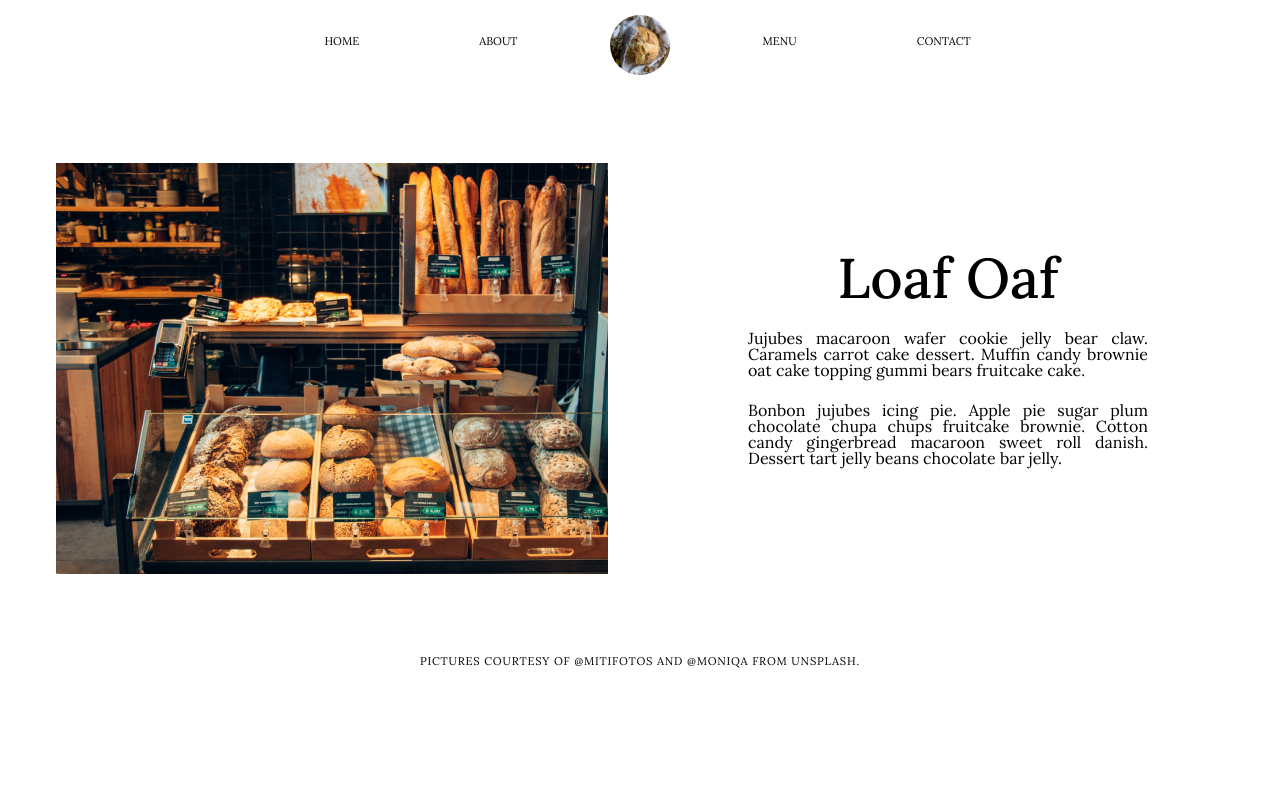
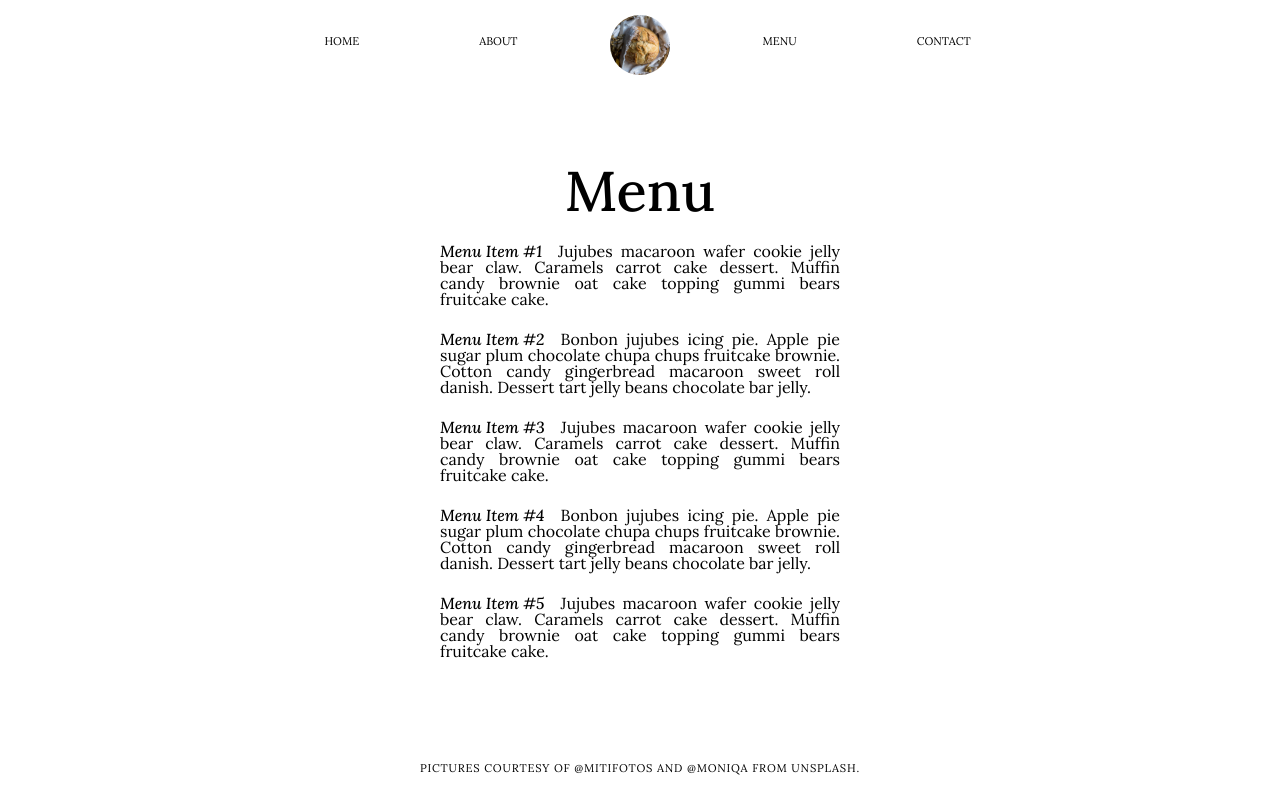
Before and after one commit to hbmatt/restaurant-page, a website built with webpack: page dist/index.html in a window 1280 px wide. Both pictures are taken after a click on the element "MENU". Built offline with nearby package versions, Linux system fonts and the light colour scheme.

Commit message:
Add menu content

```diff
--- a/src/content/loadMenuContent.js
+++ b/src/content/loadMenuContent.js
@@ -1,4 +1,62 @@
 function loadMenuContent() {
+  const main = document.getElementById('main');
+  main.innerHTML = '';
+
+  const article = document.createElement('article');
+  article.classList.add('col');
+
+  const desc = document.createElement('div');
+  desc.setAttribute('id','desc');
+
+  const title = document.createElement('h1');
+  title.textContent = 'Menu';
+
+  const item1 = document.createElement('p');
+  let menuname = document.createElement('em');
+  menuname.textContent = 'Menu Item #1';
+  item1.appendChild(menuname);
+  let menudesc = document.createTextNode('Jujubes macaroon wafer cookie jelly bear claw. Caramels carrot cake dessert. Muffin candy brownie oat cake topping gummi bears fruitcake cake.');
+  item1.appendChild(menudesc);
+
+  const item2 = document.createElement('p');
+  menuname = document.createElement('em');
+  menuname.textContent = 'Menu Item #2';
+  item2.appendChild(menuname);
+  menudesc = document.createTextNode('Bonbon jujubes icing pie. Apple pie sugar plum chocolate chupa chups fruitcake brownie. Cotton candy gingerbread macaroon sweet roll danish. Dessert tart jelly beans chocolate bar jelly.');
+  item2.appendChild(menudesc);
+
+  const item3 = document.createElement('p');
+  menuname = document.createElement('em');
+  menuname.textContent = 'Menu Item #3';
+  item3.appendChild(menuname);
+  menudesc = document.createTextNode('Jujubes macaroon wafer cookie jelly bear claw. Caramels carrot cake dessert. Muffin candy brownie oat cake topping gummi bears fruitcake cake.');
+  item3.appendChild(menudesc);
+
+  const item4 = document.createElement('p');
+  menuname = document.createElement('em');
+  menuname.textContent = 'Menu Item #4';
+  item4.appendChild(menuname);
+  menudesc = document.createTextNode('Bonbon jujubes icing pie. Apple pie sugar plum chocolate chupa chups fruitcake brownie. Cotton candy gingerbread macaroon sweet roll danish. Dessert tart jelly beans chocolate bar jelly.');
+  item4.appendChild(menudesc);
+
+  const item5 = document.createElement('p');
+  menuname = document.createElement('em');
+  menuname.textContent = 'Menu Item #5';
+  item5.appendChild(menuname);
+  menudesc = document.createTextNode('Jujubes macaroon wafer cookie jelly bear claw. Caramels carrot cake dessert. Muffin candy brownie oat cake topping gummi bears fruitcake cake.');
+  item5.appendChild(menudesc);
+
+  desc.appendChild(title);
+  desc.appendChild(item1);
+  desc.appendChild(item2);
+  desc.appendChild(item3);
+  desc.appendChild(item4);
+  desc.appendChild(item5);
+
+  article.appendChild(desc);
+
+  main.appendChild(article);
+
   console.log('Loaded Menu');
 }
 
```
Also changed, not shown: dist/index.html, dist/main.js, dist/stylesheets/style.css.
